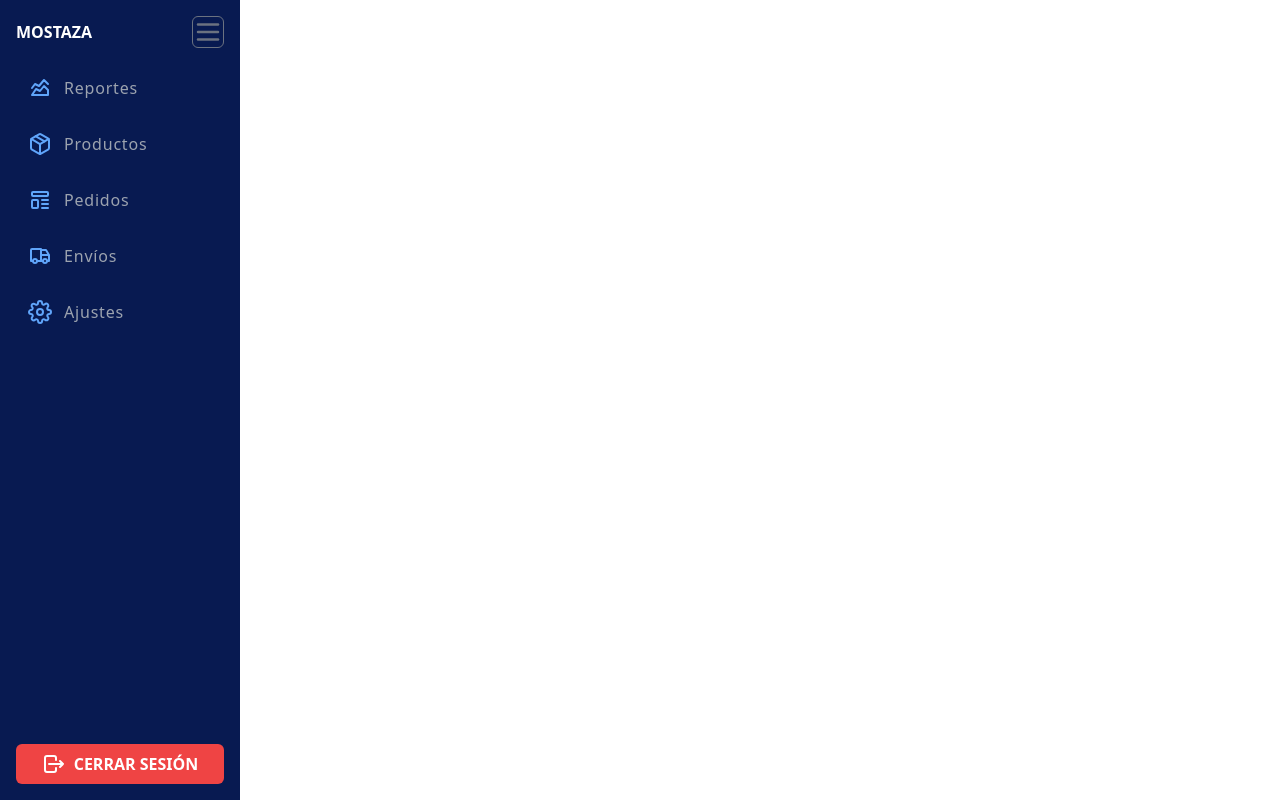
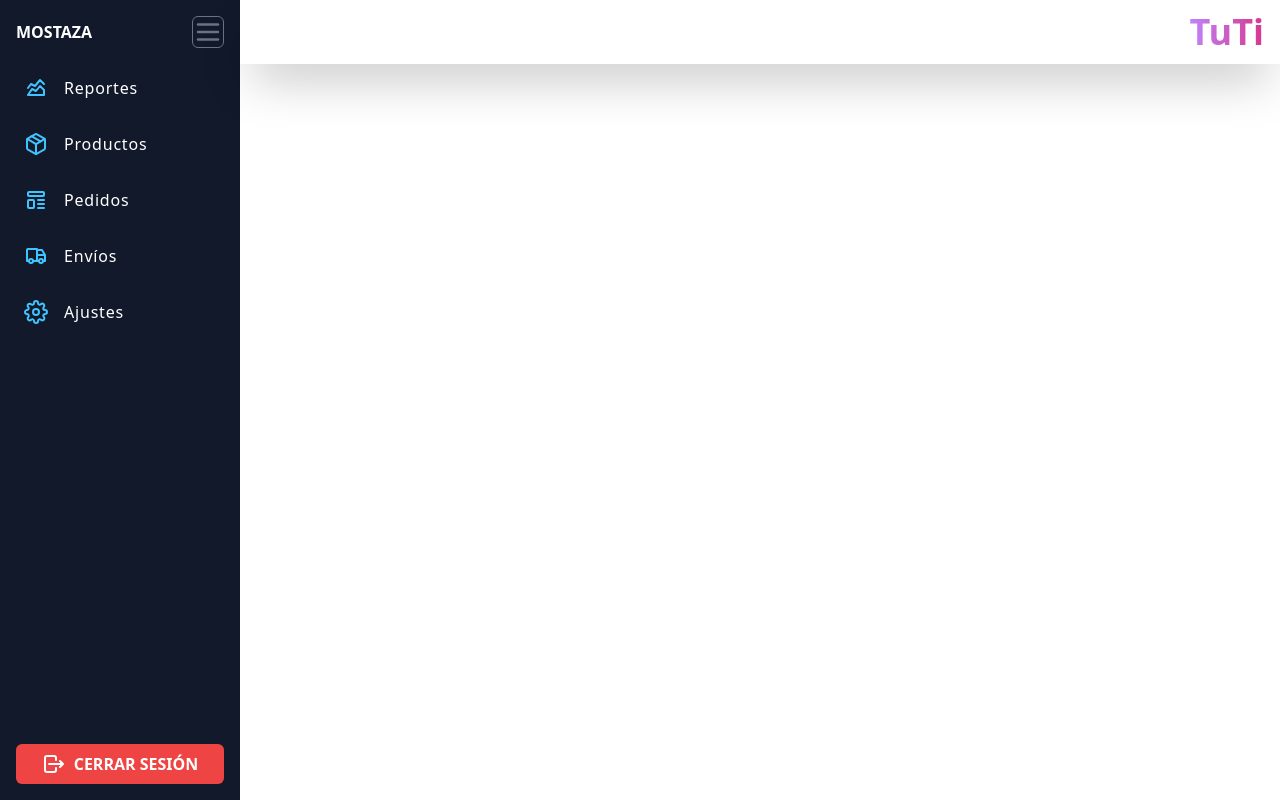
Before and after one commit to fabi4872/tailwind, a React (Vite) app: page / in a window 1280 px wide. Built offline with nearby package versions, Linux system fonts and the light colour scheme.

Commit message:
Navbar incorporado

```diff
--- a/src/components/Layout.jsx
+++ b/src/components/Layout.jsx
@@ -11,27 +11,27 @@ const sidebarMenuItems = [
   {
     id: 1,
     title: "Reportes",
-    component: <IconReport className="h-6 w-6 mx-3 text-blue-400"/>
+    component: <IconReport className="h-6 w-6 mx-2 text-icon-menu-cyan"/>
   },
   {
     id: 2,
     title: "Productos",
-    component: <IconProduct className="h-6 w-6 mx-3 text-blue-400"/>
+    component: <IconProduct className="h-6 w-6 mx-2 text-icon-menu-cyan"/>
   },
   {
     id: 3,
     title: "Pedidos",
-    component: <IconOrder className="h-6 w-6 mx-3 text-blue-400"/>
+    component: <IconOrder className="h-6 w-6 mx-2 text-icon-menu-cyan"/>
   },
   {
     id: 4,
     title: "Envíos",
-    component: <IconShipment className="h-6 w-6 mx-3 text-blue-400"/>
+    component: <IconShipment className="h-6 w-6 mx-2 text-icon-menu-cyan"/>
   },
   {
     id: 5,
     title: "Ajustes",
-    component: <IconConfiguration className="h-6 w-6 mx-3 text-blue-400"/>
+    component: <IconConfiguration className="h-6 w-6 mx-2 text-icon-menu-cyan"/>
   }
 ];
 
@@ -45,7 +45,10 @@ const Layout = () => {
   return (
     <main className="flex h-screen">
       <Sidebar open={ open } onClickMenu={ onClickMenu } nameShop={ nameShop } sidebarMenuItems={ sidebarMenuItems } />
-      <section className="bg-white">
+      <section className="flex-grow">
+        <nav className="flex flex-wrap justify-end items-center shadow-2xl">
+          <p className="text-transparent bg-clip-text bg-gradient-to-r from-purple-400 to-pink-600 py-3 pr-4 text-4xl font-extrabold">TuTi</p>
+        </nav>
       </section>
     </main>
   )
--- a/src/components/Sidebar/SidebarItem.jsx
+++ b/src/components/Sidebar/SidebarItem.jsx
@@ -2,7 +2,7 @@ import PropTypes from "prop-types";
 
 const SidebarItem = ({ item, open }) => {
   return (
-    <button type="button" className={`flex items-center text-gray-400 font-medium tracking-wider hover:bg-light-white hover:text-[#CCC] w-full h-12 rounded-md my-1 justify-center ${(open) && "md:justify-start"}`}>
+    <button type="button" className={`flex items-center gap-x-2 text-white font-medium tracking-wider hover:bg-light-white hover:text-[#CCC] w-full h-12 rounded-md my-1 justify-center ${(open) && "md:justify-start"}`}>
       { item.component }
       <span className={`${!open ? "hidden" : "hidden md:inline"} origin-left`}>
         { item.title }
--- a/tailwind.config.js
+++ b/tailwind.config.js
@@ -4,8 +4,9 @@ export default {
   theme: {
     extend: {
       colors: {
-        "dark-purple": "#081A51",
-        "light-white": "rgba(255,255,255,0.17)"
+        "dark-purple": "#11192A",
+        "light-white": "rgba(255,255,255,0.17)",
+        "icon-menu-cyan": "#40C4FF"
       }
     },
   },
```
